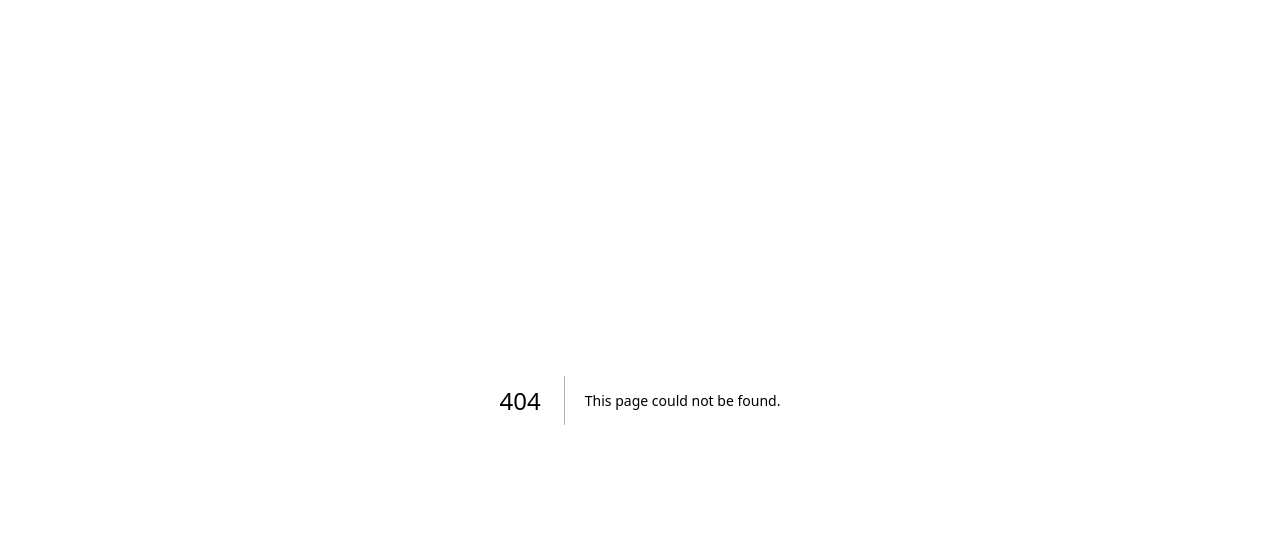
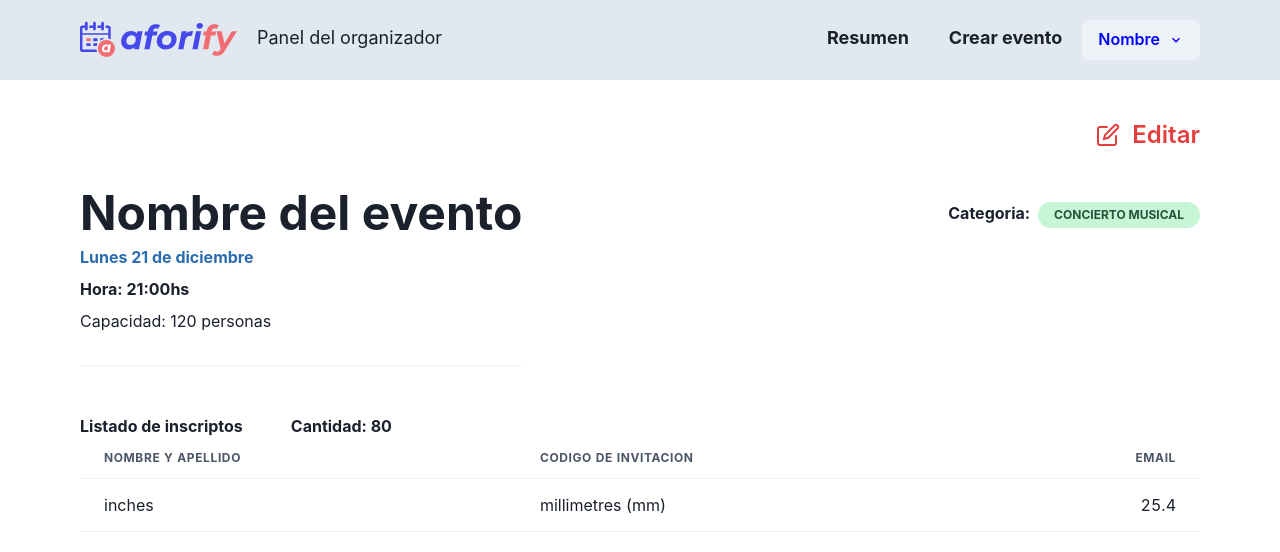
Before and after one commit to LestherGonzalezAguilar/events-aforo-web_front-end, a Next.js app: page /admin/event in a window 1280 px wide. Before the commit this address had no page. Shown: the top 552 px of the page. Built offline with nearby package versions, Linux system fonts and the light colour scheme.

Commit message:
feat: add detail event view

```diff
--- /dev/null
+++ b/components/admin/eventView/Attendee.jsx
@@ -0,0 +1,13 @@
+import { Tbody, Td, Tr } from "@chakra-ui/react";
+
+export const Attendee = () => {
+  return (
+    <Tbody>
+      <Tr>
+        <Td>inches</Td>
+        <Td>millimetres (mm)</Td>
+        <Td isNumeric>25.4</Td>
+      </Tr>
+    </Tbody>
+  );
+};
--- /dev/null
+++ b/components/admin/eventView/AttendeesList.jsx
@@ -0,0 +1,35 @@
+import {
+  Box,
+  Text,
+  Table,
+  Thead,
+  Tr,
+  Th,
+  TableContainer,
+} from "@chakra-ui/react";
+import { Attendee } from "./Attendee";
+
+export const AttendeesList = () => {
+  return (
+    <Box px={20} my={12}>
+      <Text as="b" mr={12}>
+        Listado de inscriptos
+      </Text>
+      <Text as="b" mr={12}>
+        Cantidad: 80
+      </Text>
+      <TableContainer>
+        <Table variant="simple">
+          <Thead>
+            <Tr>
+              <Th>Nombre y Apellido</Th>
+              <Th>Codigo de invitacion</Th>
+              <Th isNumeric>email</Th>
+            </Tr>
+          </Thead>
+          <Attendee />
+        </Table>
+      </TableContainer>
+    </Box>
+  );
+};
--- /dev/null
+++ b/components/admin/eventView/DetailsEvent.jsx
@@ -0,0 +1,65 @@
+import {
+  Box,
+  Button,
+  Flex,
+  Heading,
+  Spacer,
+  Text,
+  Badge,
+  Grid,
+  Divider,
+} from "@chakra-ui/react";
+import { EditIcon } from "@chakra-ui/icons";
+import { AttendeesList } from "./AttendeesList";
+
+export const DetailsEvent = () => {
+  return (
+    <div>
+      <Box>
+        <Flex mr={20} my={10}>
+          <Spacer />
+          <Button variant="link" colorScheme="red" size="lg" fontSize="2xl">
+            <EditIcon mr={3}/>
+            Editar
+          </Button>
+        </Flex>
+
+        <Flex px={20}>
+          <Box>
+            <Heading as="h1" size="2xl">
+              Nombre del evento
+            </Heading>
+
+            <Grid mb={8}>
+              <Text color="blue.600" as="b" mt={2}>
+                Lunes 21 de diciembre
+              </Text>
+              <Text as="b" mt={2}>
+                Hora: 21:00hs
+              </Text>
+              <Text mt={2}>Capacidad: 120 personas</Text>
+            </Grid>
+            <Divider />
+          </Box>
+
+          <Spacer />
+
+          <Flex pt={3}>
+            <Text as="b" mr={2}>
+              Categoria:
+            </Text>
+            <Box>
+              <Badge borderRadius="full" px="4" py="1" colorScheme="green">
+                Concierto musical
+              </Badge>
+            </Box>
+          </Flex>
+        </Flex>
+
+        <Box>
+          <AttendeesList />
+        </Box>
+      </Box>
+    </div>
+  );
+};
--- /dev/null
+++ b/pages/admin/event/index.jsx
@@ -0,0 +1,16 @@
+import { Box } from "@chakra-ui/react";
+import { DetailsEvent } from "../../../components/admin/eventView/DetailsEvent";
+import { NavBar } from "../../../components/admin/navbar/NavBar";
+
+const index = () => {
+  return (
+    <>
+      <Box>
+        <NavBar />
+        <DetailsEvent />
+      </Box>
+    </>
+  );
+};
+
+export default index;
```
